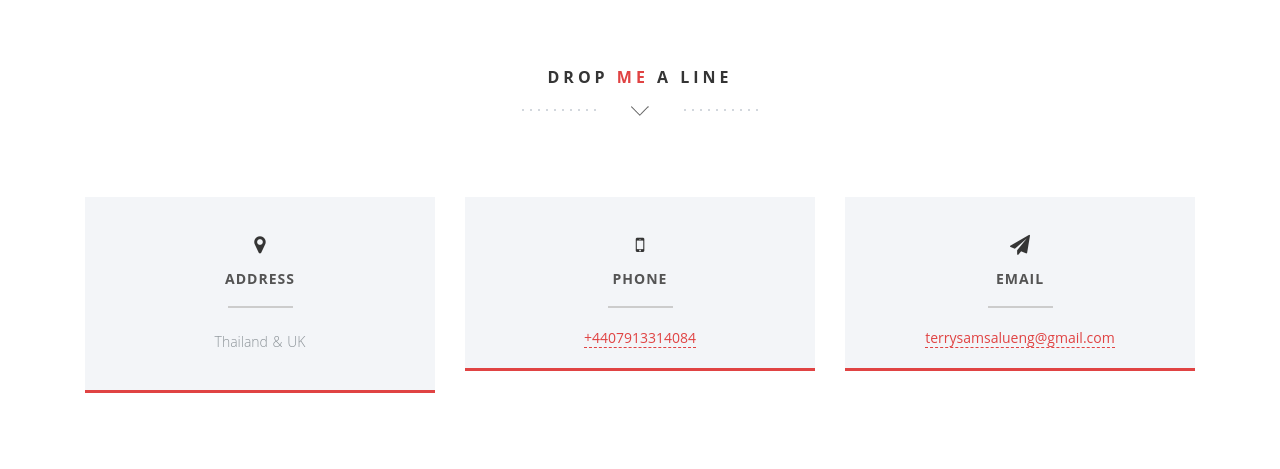
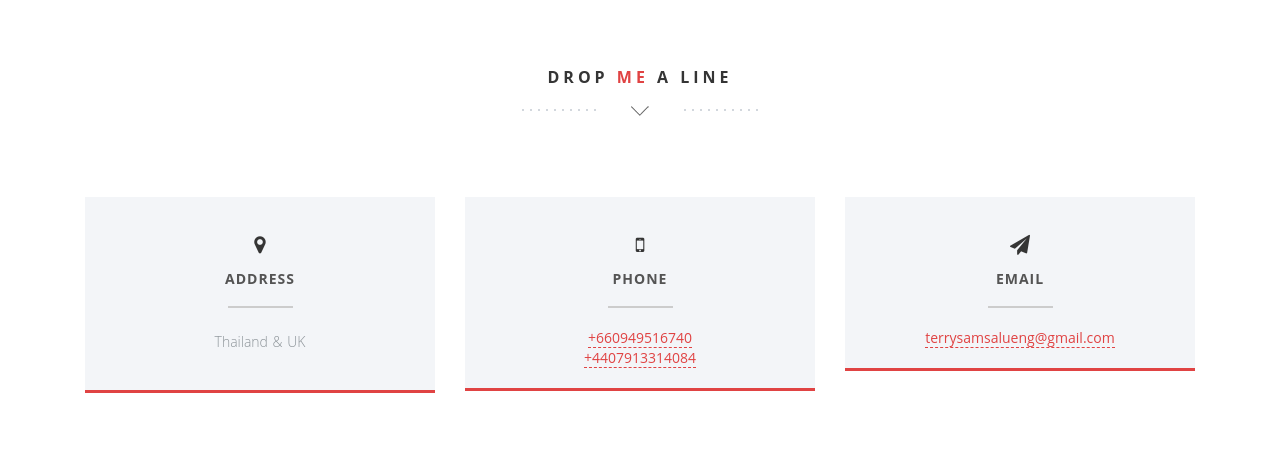
Before and after one commit to BigTel2020/Sam-Salueng-new-color-website, a plain HTML site: page index.html in a window 1280 px wide. Shown: the part 6272-6741 px from the top of the page. Drawn offline with nearby package versions, Linux system fonts and the light colour scheme; some packages are replaced by stand-ins of ours.

Commit message:
Added Thai number

```diff
--- a/index.html
+++ b/index.html
@@ -569,10 +569,11 @@
         </div>
         <!-- Phone Number Box -->
         <div class="col-md-4">
-          <div class="dark-box box-hover">
-            <h2><i class="fa fa-mobile"></i><span>Phone</span></h2>
-            <a href="tel:+4407913314084">+4407913314084</a>
-          </div>
+            <div class="dark-box box-hover">
+                <h2><i class="fa fa-mobile"></i><span>Phone</span></h2>
+                <a href="tel:+660949516740">+660949516740</a><br>
+                <a href="tel:+4407913314084">+4407913314084</a>
+            </div>
         </div>
         <!-- E-Mail Box -->
         <div class="col-md-4">
```
